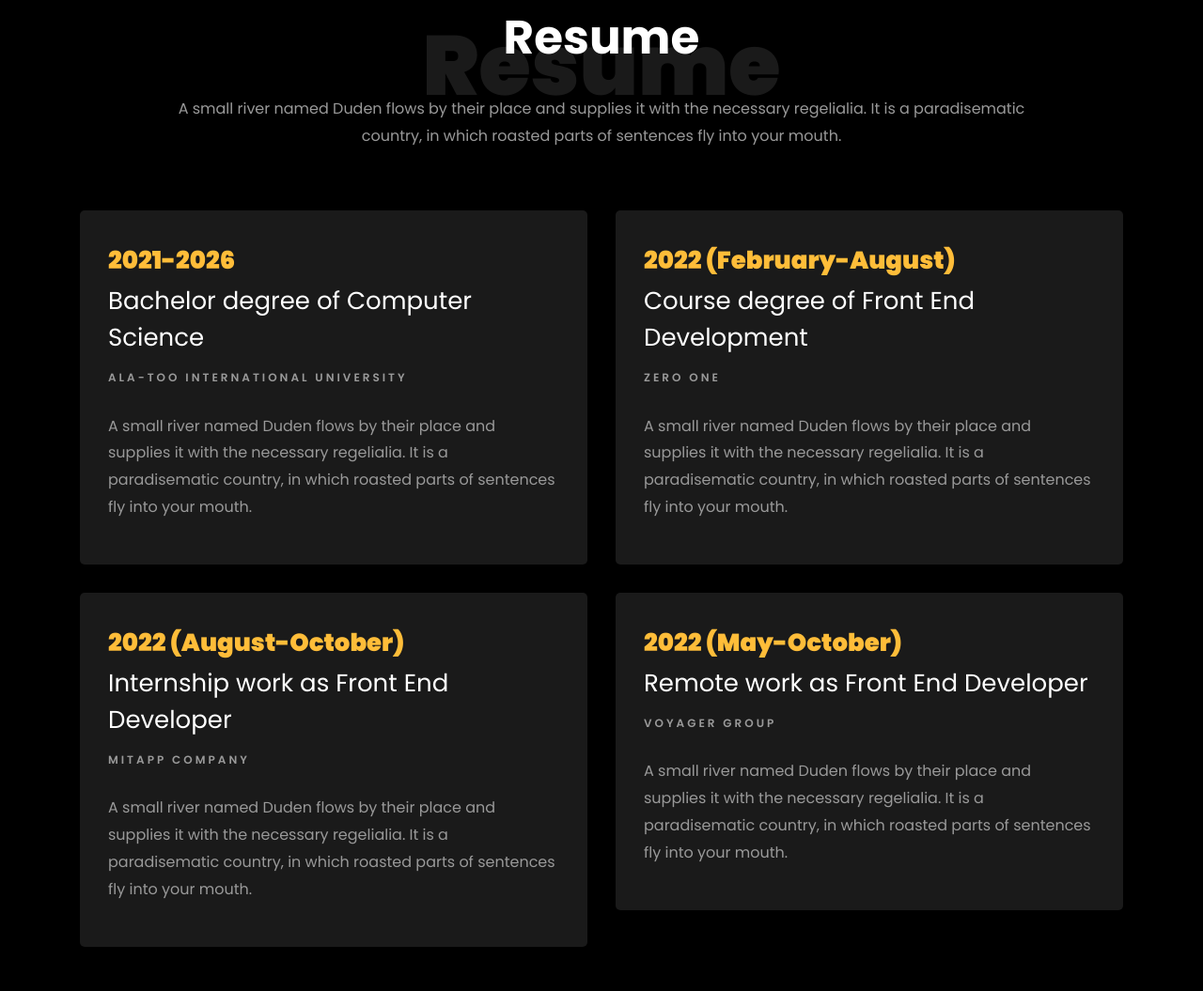
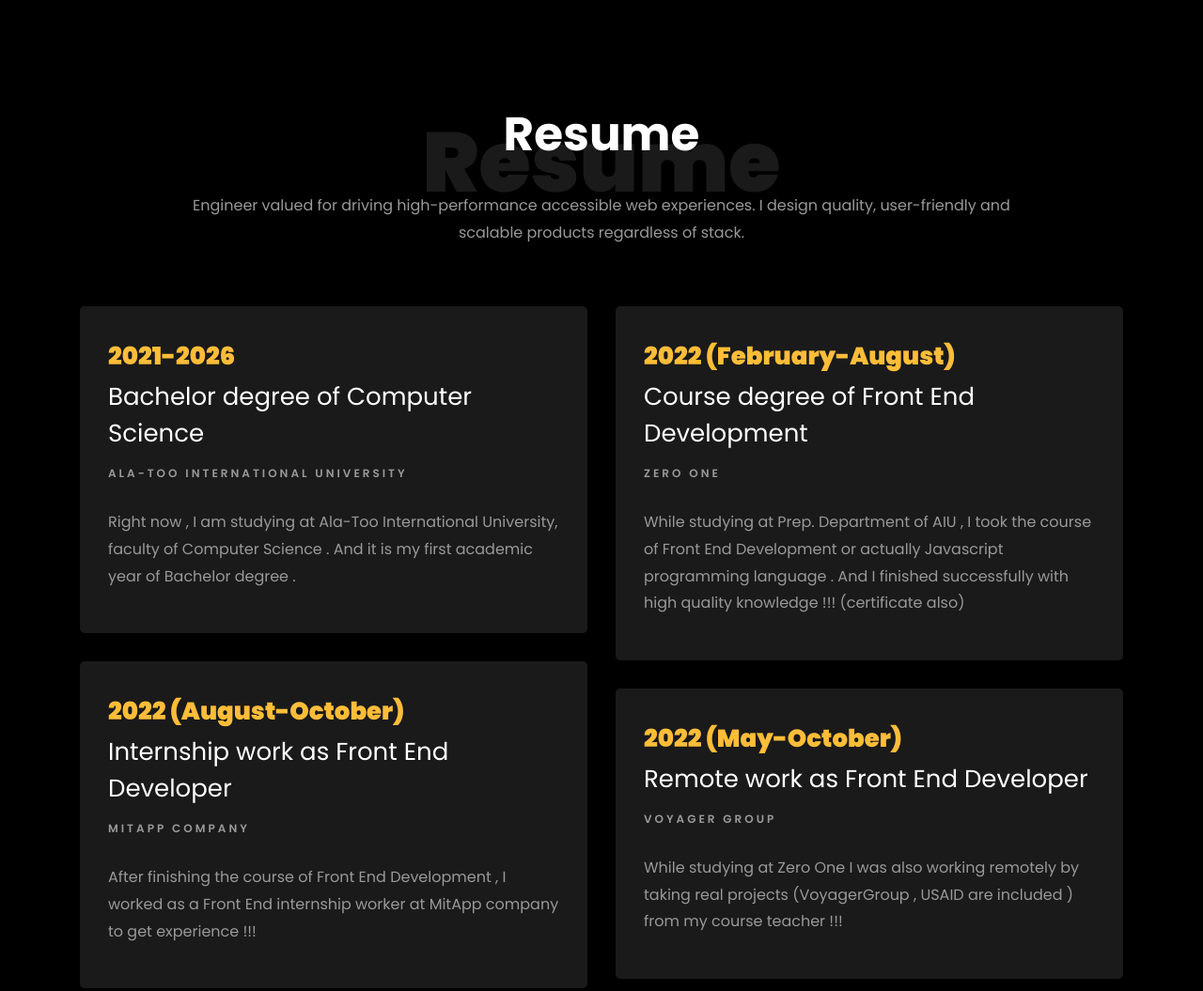
Before and after one commit to bekbolsun446/portfolio, a plain HTML site: page index.html in a window 1280 px wide. Shown: the part 1608-2663 px from the top of the page at 94% size. Drawn offline with Linux system fonts and the light colour scheme; files whose address does not match are found by name.

Commit message:
change/all content

```diff
--- a/index.html
+++ b/index.html
@@ -116,8 +116,11 @@
                     <div class="col-md-12 heading-section ftco-animate">
                         <h1 class="big">About</h1>
                         <h2 class="mb-4">About Me</h2>
-                        <p>A small river named Duden flows by their place and supplies it with the necessary
-                            regelialia.</p>
+                        <p>I’m a Front-End Developer located in Bishkek. I have a serious passion for UI effects,
+                            animations and creating intuitive, dynamic user experiences.</p>
+                        <p>Well-organised person, problem solver, independent employee with high attention to detail.
+                            Fan of Football, outdoor activities, TV series. Good husband and father of the future
+                            !!!</p>
                         <ul class="about-info mt-4 px-md-0 px-2">
                             <li class="d-flex"><span>Name:</span> <span>Bekbolsun Samaganov</span></li>
                             <li class="d-flex"><span>Date of birth:</span> <span>February 20, 2003</span></li>
@@ -149,8 +152,8 @@
             <div class="col-md-10 heading-section text-center ftco-animate">
                 <h1 class="big big-2">Resume</h1>
                 <h2 class="mb-4">Resume</h2>
-                <p>A small river named Duden flows by their place and supplies it with the necessary regelialia. It is a
-                    paradisematic country, in which roasted parts of sentences fly into your mouth.</p>
+                <p>Engineer valued for driving high-performance accessible web experiences. I design quality,
+                    user-friendly and scalable products regardless of stack.</p>
             </div>
         </div>
         <div class="row">
@@ -159,17 +162,15 @@
                     <span class="date">2021-2026</span>
                     <h2>Bachelor degree of Computer Science</h2>
                     <span class="position">Ala-Too International University</span>
-                    <p class="mt-4">A small river named Duden flows by their place and supplies it with the necessary
-                        regelialia. It is a paradisematic country, in which roasted parts of sentences fly into your
-                        mouth.</p>
+                    <p class="mt-4">Right now , I am studying at Ala-Too International University, faculty of Computer
+                        Science . And it is my first academic year of Bachelor degree . </p>
                 </div>
                 <div class="resume-wrap ftco-animate">
                     <span class="date">2022 (August-October)</span>
                     <h2>Internship work as Front End Developer</h2>
                     <span class="position">MitApp company</span>
-                    <p class="mt-4">A small river named Duden flows by their place and supplies it with the necessary
-                        regelialia. It is a paradisematic country, in which roasted parts of sentences fly into your
-                        mouth.</p>
+                    <p class="mt-4">After finishing the course of Front End Development , I worked as a Front End
+                        internship worker at MitApp company to get experience !!!</p>
                 </div>
             </div>
 
@@ -178,17 +179,16 @@
                     <span class="date">2022 (February-August)</span>
                     <h2>Course degree of Front End Development</h2>
                     <span class="position">Zero One</span>
-                    <p class="mt-4">A small river named Duden flows by their place and supplies it with the necessary
-                        regelialia. It is a paradisematic country, in which roasted parts of sentences fly into your
-                        mouth.</p>
+                    <p class="mt-4">While studying at Prep. Department of AIU , I took the course of Front End
+                        Development or actually Javascript programming language . And I finished successfully with high
+                        quality knowledge !!! (certificate also)</p>
                 </div>
                 <div class="resume-wrap ftco-animate">
                     <span class="date">2022 (May-October)</span>
                     <h2>Remote work as Front End Developer</h2>
                     <span class="position">Voyager Group</span>
-                    <p class="mt-4">A small river named Duden flows by their place and supplies it with the necessary
-                        regelialia. It is a paradisematic country, in which roasted parts of sentences fly into your
-                        mouth.</p>
+                    <p class="mt-4">While studying at Zero One I was also working remotely by taking real projects
+                        (VoyagerGroup , USAID are included ) from my course teacher !!!</p>
                 </div>
             </div>
         </div>
@@ -363,7 +363,8 @@
                      style="background-image: url(images/usaid.png);">
                     <div class="overlay"></div>
                     <div class="text text-center p-4">
-                        <h3><a href="http://curetb.tbcenter.kg/ru/" target="_blank">Branding &amp; Illustration Design</a></h3>
+                        <h3><a href="http://curetb.tbcenter.kg/ru/" target="_blank">Branding &amp; Illustration
+                            Design</a></h3>
                         <span> HTML , CSS </span>
                     </div>
                 </div>
@@ -373,7 +374,8 @@
                      style="background-image: url(images/voyager.png);">
                     <div class="overlay"></div>
                     <div class="text text-center p-4">
-                        <h3><a href="https://voyagergroup.kg/" target="_blank">Branding &amp; Illustration Design</a></h3>
+                        <h3><a href="https://voyagergroup.kg/" target="_blank">Branding &amp; Illustration Design</a>
+                        </h3>
                         <span> HTML , CSS</span>
                     </div>
                 </div>
@@ -383,7 +385,8 @@
                      style="background-image: url(images/children.png);">
                     <div class="overlay"></div>
                     <div class="text text-center p-4">
-                        <h3><a href="https://childrenn.vercel.app/" target="_blank">Branding &amp; Illustration Design</a></h3>
+                        <h3><a href="https://childrenn.vercel.app/" target="_blank">Branding &amp; Illustration
+                            Design</a></h3>
                         <span>HTML ,CSS</span>
                     </div>
                 </div>
@@ -516,7 +519,7 @@
                     </div>
                     <div class="form-group">
                         <fh5co-nav-togglefh5co-nav-toggletextarea name="" id="" cols="30" rows="7" class="form-control"
-                                  placeholder="Message"></fh5co-nav-togglefh5co-nav-toggletextarea>
+                                                                  placeholder="Message"></fh5co-nav-togglefh5co-nav-toggletextarea>
                     </div>
                     <div class="form-group">
                         <input type="submit" value="Send Message" class="btn btn-primary py-3 px-5">
@@ -542,10 +545,15 @@
                     <p>Far far away, behind the word mountains, far from the countries Vokalia and Consonantia, there
                         live the blind texts.</p>
                     <ul class="ftco-footer-social list-unstyled float-md-left float-lft mt-5">
-                        <li class="ftco-animate"><a href="https://www.linkedin.com/in/bekbolsun-samaganov-045112247/"><span class="icon-linkedin"></span></a></li>
-                        <li class="ftco-animate"><a href="https://www.instagram.com/bekbolsun_samaganov/"><span class="icon-instagram"></span></a></li>
-                        <li class="ftco-animate"><a href="https://github.com/bekbolsun446"><span class="icon-github"></span></a></li>
-                        <li class="ftco-animate"><a href="https://wa.me/+996702076003"><span class="icon-whatsapp"></span></a></li>
+                        <li class="ftco-animate"><a
+                                href="https://www.linkedin.com/in/bekbolsun-samaganov-045112247/"><span
+                                class="icon-linkedin"></span></a></li>
+                        <li class="ftco-animate"><a href="https://www.instagram.com/bekbolsun_samaganov/"><span
+                                class="icon-instagram"></span></a></li>
+                        <li class="ftco-animate"><a href="https://github.com/bekbolsun446"><span
+                                class="icon-github"></span></a></li>
+                        <li class="ftco-animate"><a href="https://wa.me/+996702076003"><span
+                                class="icon-whatsapp"></span></a></li>
                     </ul>
                 </div>
             </div>
@@ -580,7 +588,8 @@
                             </li>
                             <li><a href="tel:+996702076003"><span class="icon icon-phone"></span><span
                                     class="text">+(996) 702 07 60 03</span></a></li>
-                            <li><a href="mailto: bekbolsun446@gmail.com"><span class="icon icon-envelope"></span><span class="text">bekbolsun446@gmail.com</span></a>
+                            <li><a href="mailto: bekbolsun446@gmail.com"><span class="icon icon-envelope"></span><span
+                                    class="text">bekbolsun446@gmail.com</span></a>
                             </li>
                         </ul>
                     </div>
--- a/scss/style.scss
+++ b/scss/style.scss
@@ -1986,9 +1986,3 @@ textarea.form-control {
     stroke-dashoffset: -136px;
   }
 }
-
-
-
-.navbar-toggler {
-	color: rgba(255,255,255,.5)!important;
-}
```
Also changed, not shown: scss/style.css, 1 other file.
